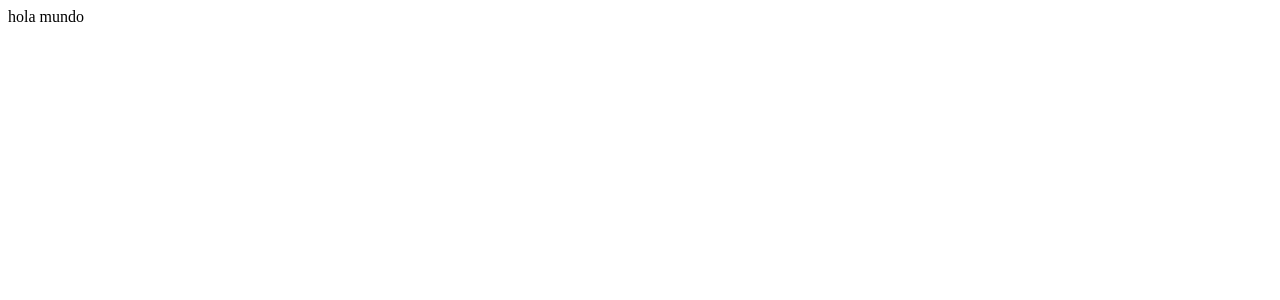
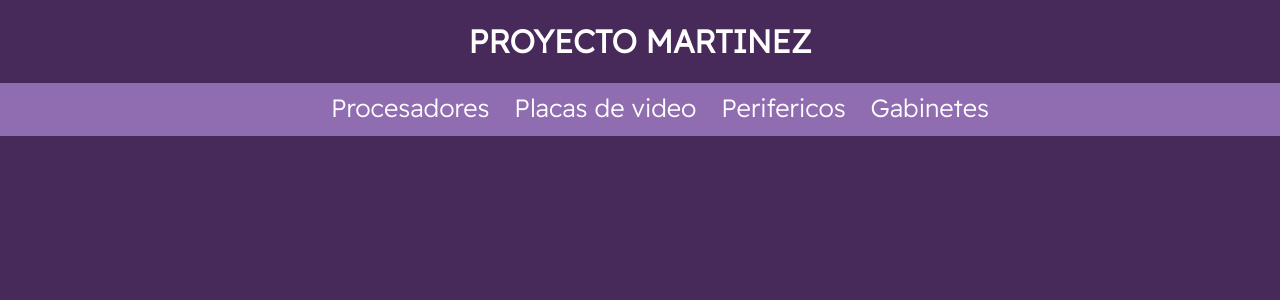
Before and after one commit to Nimatii/proyectomartineznicolas, a React (Create React App) app: page / in a window 1280 px wide. Shown: the top 300 px of the page. Built offline with nearby package versions, Linux system fonts and the light colour scheme.

Commit message:
'Navbar'

```diff
--- a/package.json
+++ b/package.json
@@ -6,7 +6,9 @@
     "@testing-library/jest-dom": "^5.15.1",
     "@testing-library/react": "^11.2.7",
     "@testing-library/user-event": "^12.8.3",
+    "bootstrap": "^5.1.3",
     "react": "^17.0.2",
+    "react-bootstrap": "^2.0.3",
     "react-dom": "^17.0.2",
     "react-scripts": "4.0.3",
     "web-vitals": "^1.1.2"
@@ -14,7 +16,7 @@
   "scripts": {
     "start": "react-scripts --openssl-legacy-provider start",
     "build": "react-scripts --openssl-legacy-provider build"
-    },
+  },
   "eslintConfig": {
     "extends": [
       "react-app",
--- a/public/index.html
+++ b/public/index.html
@@ -25,6 +25,10 @@
       Learn how to configure a non-root public URL by running `npm run build`.
     -->
     <title>React App</title>
+
+    <link rel="preconnect" href="https://fonts.googleapis.com">
+<link rel="preconnect" href="https://fonts.gstatic.com" crossorigin>
+<link href="https://fonts.googleapis.com/css2?family=Readex+Pro:wght@300&display=swap" rel="stylesheet">
   </head>
   <body>
     <noscript>You need to enable JavaScript to run this app.</noscript>
--- /dev/null
+++ b/src/App.css
@@ -0,0 +1,11 @@
+body{
+    padding: 0;
+    margin: 0;
+    background-color: rgb(72, 42, 90);
+    font-family: 'Readex Pro', sans-serif;
+    color: white;
+}
+
+.App-header{
+    text-align: center;
+}
--- a/src/App.js
+++ b/src/App.js
@@ -1,5 +1,21 @@
+//css
+
+import "./App.css";
+
+//COMPONENTES
+
+import Header from "./componentes/header/Header";
+
+
 function App(){
-    return 'hola mundo'
+    return (
+        <div className="App">
+            <div className="App-header">
+                <h1>PROYECTO MARTINEZ</h1>
+            </div>
+            <Header />
+        </div>
+    );
 }
 
-export default App
+export default App;
--- /dev/null
+++ b/src/componentes/header/Header.js
@@ -0,0 +1,20 @@
+import React from "react";
+import "./header.css"
+
+
+
+//COMPONENTES
+import Navbar from "./Navbar";
+
+
+
+function Header(){
+    return (
+        <div>
+
+            <Navbar />
+        </div>
+    )
+}
+
+export default Header;
--- /dev/null
+++ b/src/componentes/header/Navbar.js
@@ -0,0 +1,17 @@
+import React from 'react'
+import "./navbar.css"
+
+export default function Navbar() {
+    return (
+        <>
+            <nav>
+                <ul className="navbar">
+                    <li className="navbar-list"><a href="#">Procesadores</a></li>
+                    <li className="navbar-list"><a href="#">Placas de video</a></li>
+                    <li className="navbar-list"><a href="#">Perifericos</a></li>
+                    <li className="navbar-list"><a href="#">Gabinetes</a></li>
+                </ul>
+            </nav>
+        </>
+    );
+}
--- /dev/null
+++ b/src/componentes/header/navbar.css
@@ -0,0 +1,28 @@
+
+nav{
+    background-color: rgb(144, 109, 177);
+    line-height: 50px;
+    text-align: center;
+
+}
+
+.navbar li{
+    display: inline;
+
+}
+
+a{
+    text-decoration: none;
+    color: white;
+}
+
+
+
+.navbar-list{
+    margin: 0 1% ;
+    font-size: 25px;
+
+
+
+
+}
```
Also changed, not shown: src/componentes/header/header.css (added), 1 other file (tests, documents, lock files or other folders).
